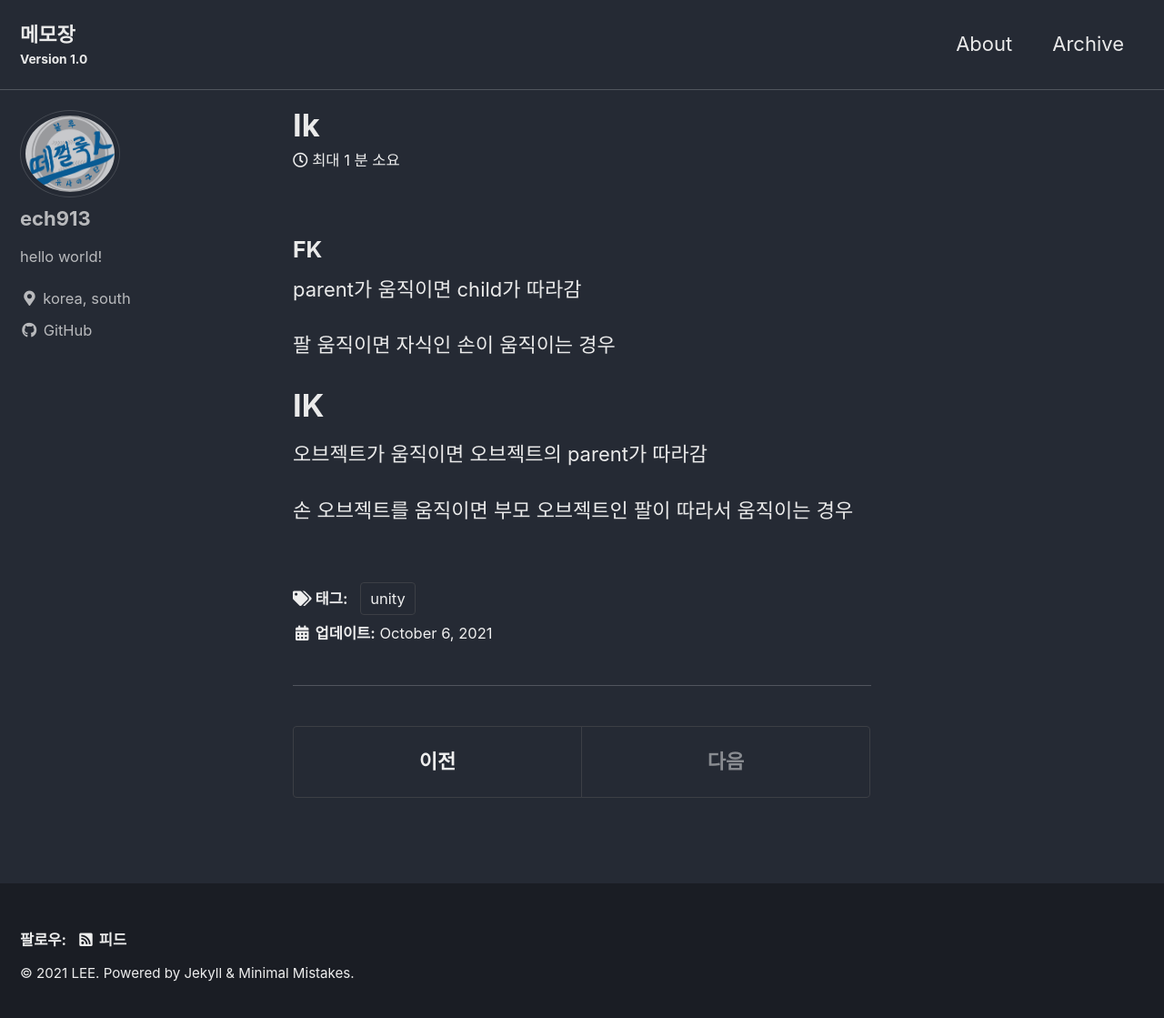
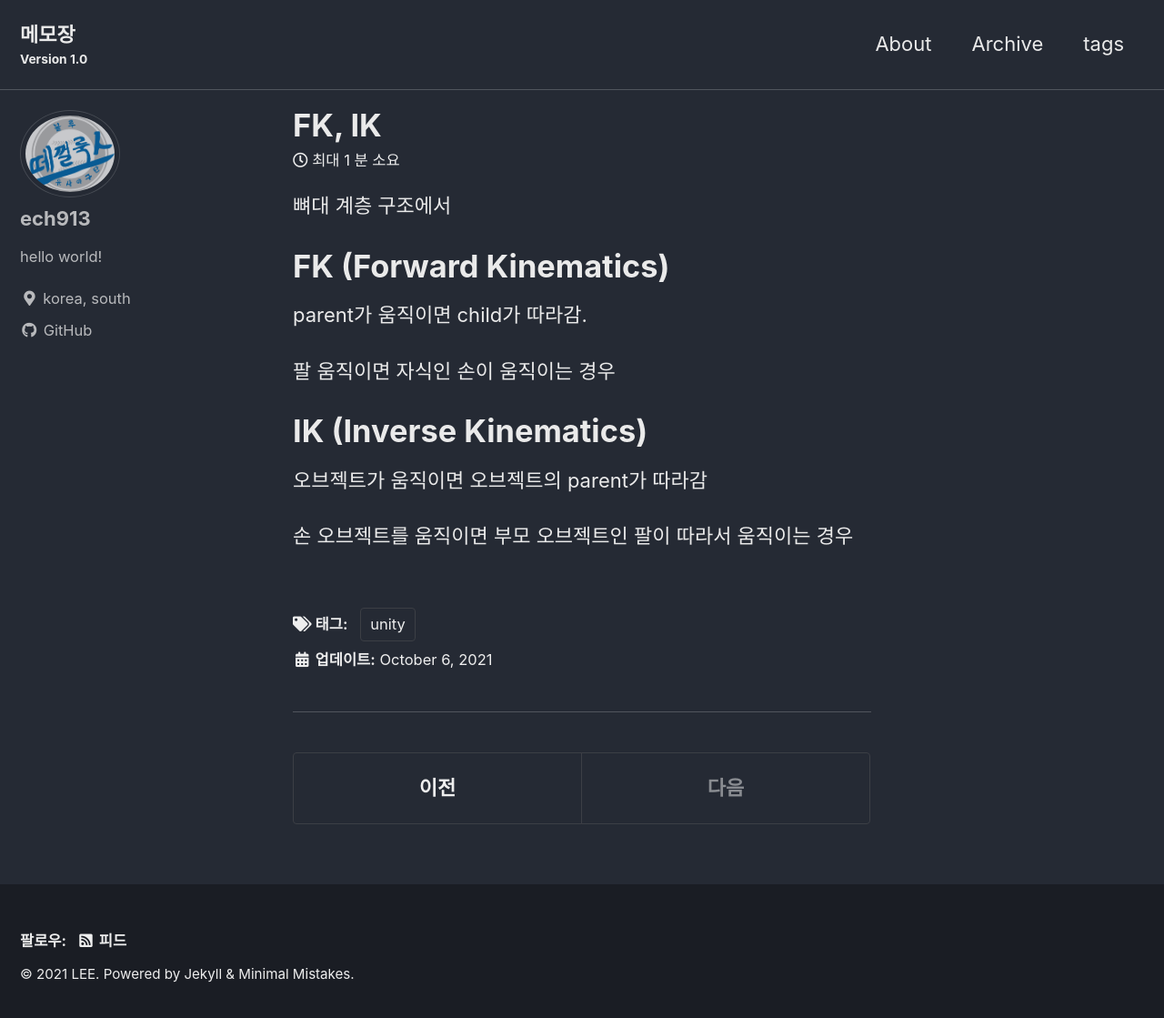
Before and after one commit to chanheelee913/chanheelee913.github.io, a Jekyll site: the page built from _posts/2021-10-06-IK.md, in a window 1280 px wide and 1126 px high. Shown: the top 1119 px of the window at 91% size. Built offline with Jekyll 4.4.1, drawn with Linux system fonts in a browser that asks for light colours; cached includes are drawn as plain includes.

Commit message:
edit files

```diff
--- a/_data/navigation.yml
+++ b/_data/navigation.yml
@@ -6,6 +6,8 @@ main:
     url: /about/
   - title: "Archive"
     url: /year-archive/
+  - title: "tags"
+    url: /tags/
   # - title: "Sample Collections"
   #   url: /collection-archive/
   # - title: "Sitemap"
--- a/_posts/2021-10-06-IK.md
+++ b/_posts/2021-10-06-IK.md
@@ -1,15 +1,18 @@
 ---
+title: FK, IK
 tag: [unity]
 ---
 
-### FK
+뼈대 계층 구조에서
 
-parent가 움직이면 child가 따라감
+# FK (Forward Kinematics)
+
+parent가 움직이면 child가 따라감.
 
 팔 움직이면 자식인 손이 움직이는 경우
 
 
-# IK
+# IK (Inverse Kinematics)
 
 오브젝트가 움직이면 오브젝트의 parent가 따라감
 
```
Also changed, not shown: _pages/year-archive.md (+1 -1 lines), _posts/2021-10-01-hello blog!.md (+1 -0 lines).
